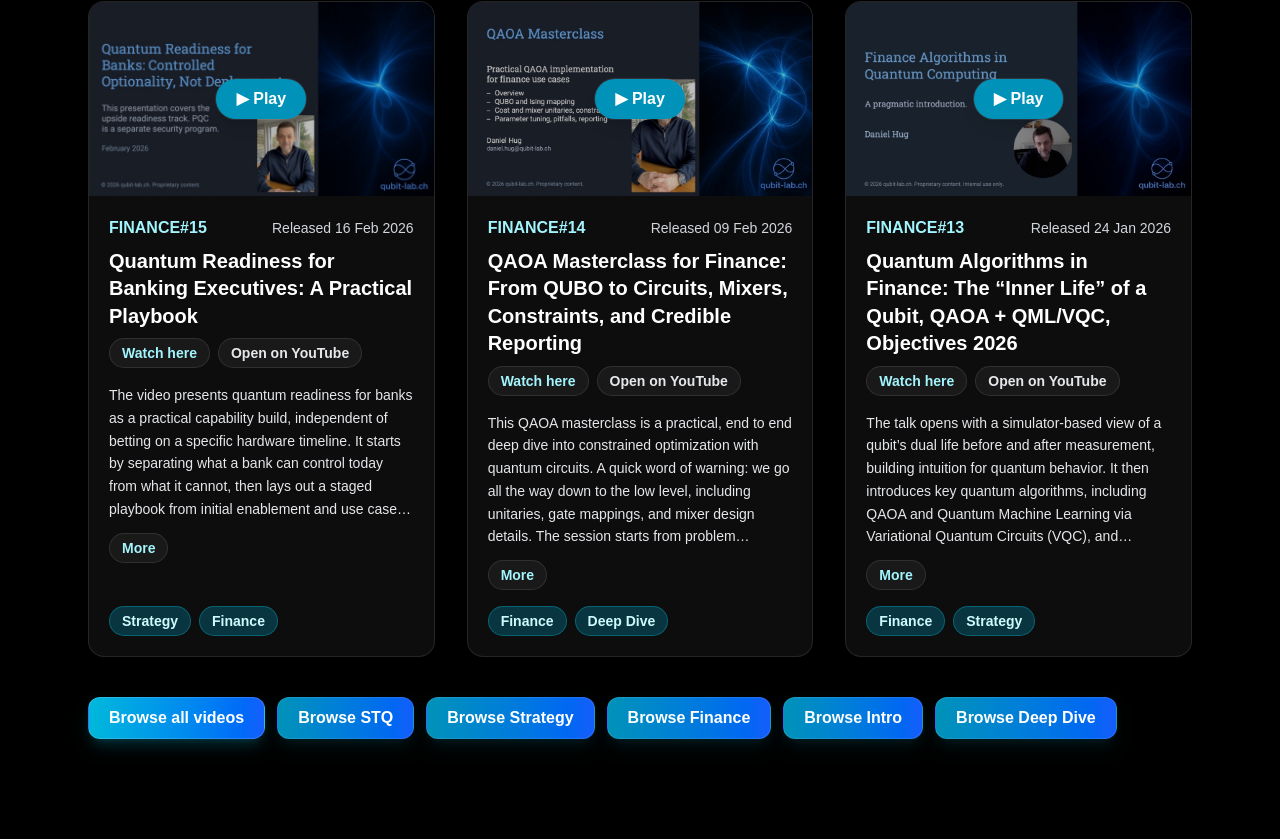
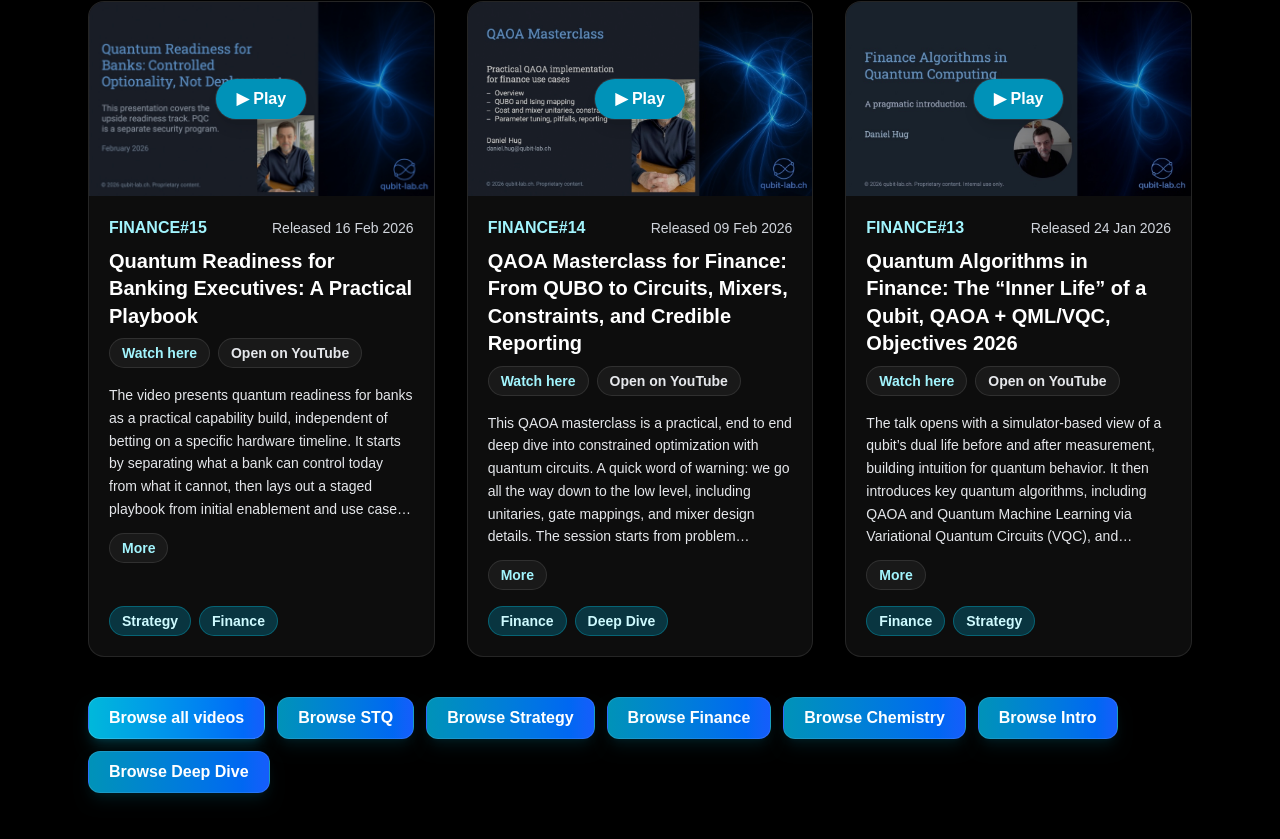
Before and after one commit to DanielMarkusHug/qubit-lab, a Next.js app: page / in a window 1280 px wide. Shown: the part 1696-2535 px from the top of the page. Before the commit the page ends 2499 px from the top, so only its background shows below. Built offline with nearby package versions, Linux system fonts and the light colour scheme.

Commit message:
video 17+18

```diff
--- a/src/app/page.tsx
+++ b/src/app/page.tsx
@@ -62,7 +62,7 @@ export default function Home() {
   const sectionButtons = useMemo(() => {
     const unique = new Set<string>();
     for (const v of videos) (v.bins ?? []).forEach((b) => unique.add(b));
-    const ordered = ["STQ", "Strategy", "Finance", "Intro", "Deep Dive"].filter((b) =>
+    const ordered = ["STQ", "Strategy", "Finance", "Chemistry", "Intro", "Deep Dive"].filter((b) =>
       unique.has(b)
     );
     return ["All", ...ordered];
```
